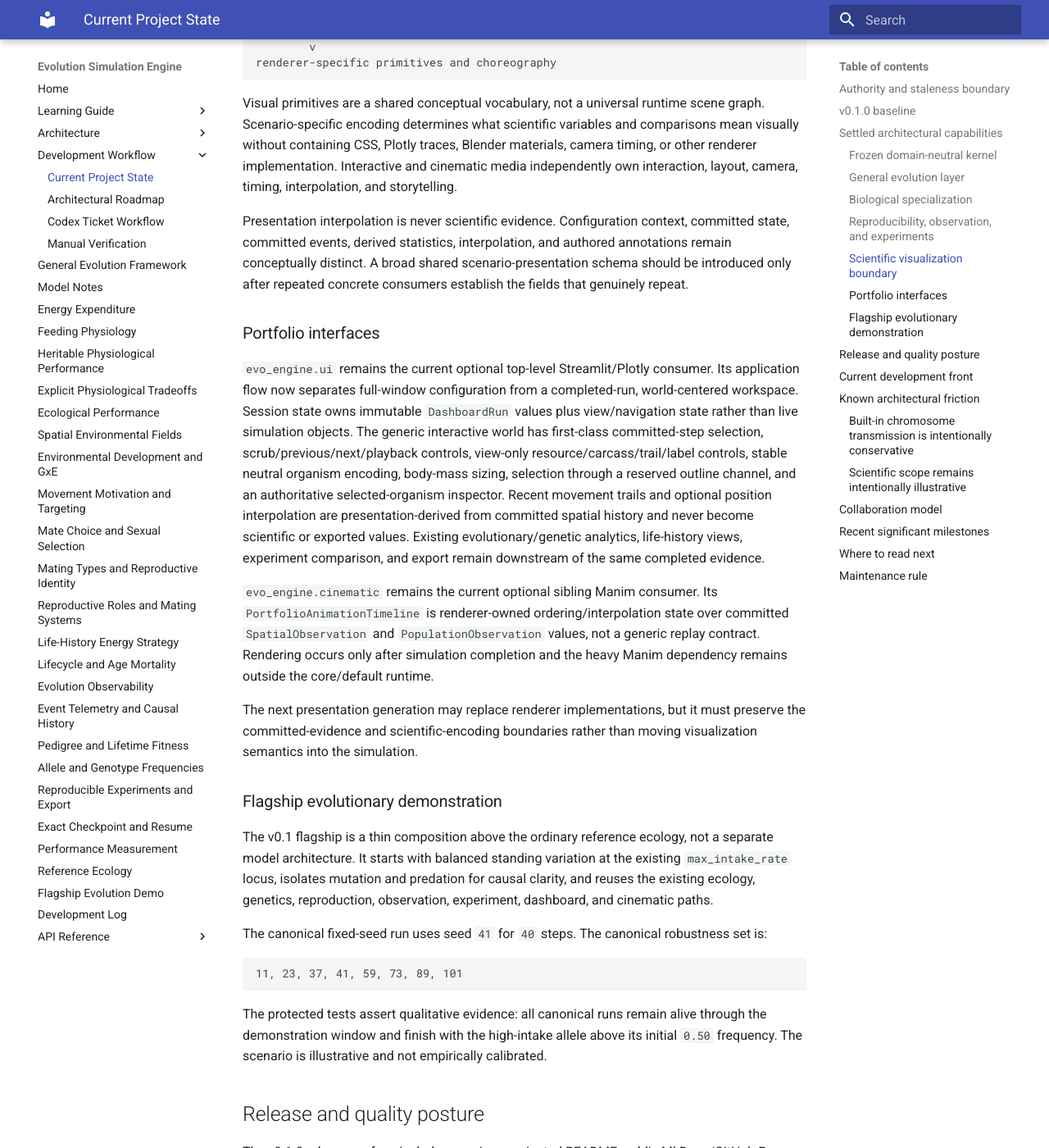
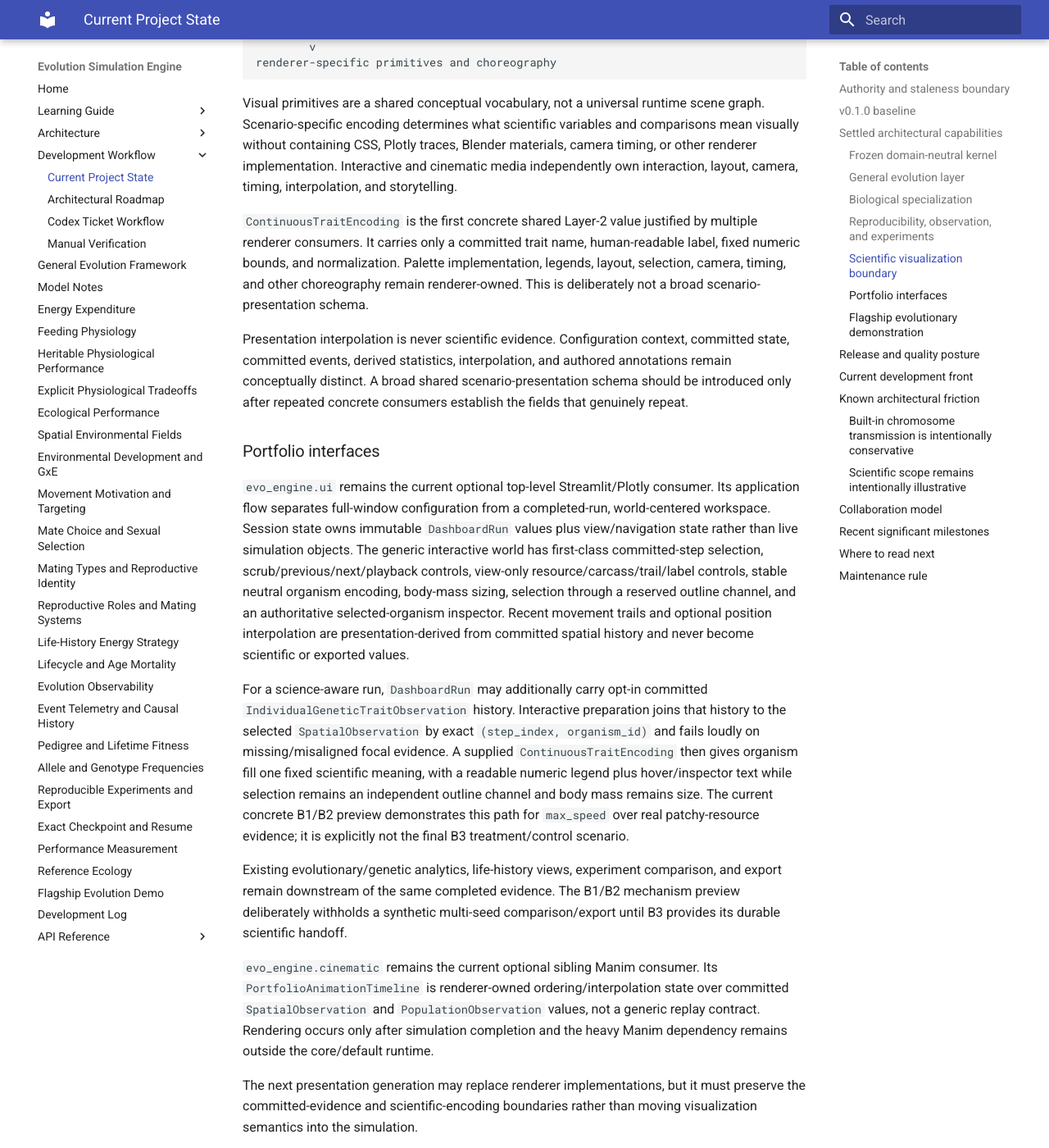
Before and after one commit to abdullahkhan57721/evolution-simulation-engine, an MkDocs documentation site: the page built from docs/development/current_state.md, in a window 1280 px wide and 1400 px high, scrolled down 4731 px. Shown: the whole window at 82% size. Built offline with MkDocs 1.6.1 and Material for MkDocs 9.7.7, drawn with Linux system fonts in a browser that asks for light colours; some of the changed text lies outside the part shown.

Commit message:
V2 I3: update science aware presentation state

```diff
--- a/docs/development/current_state.md
+++ b/docs/development/current_state.md
@@ -217,6 +217,12 @@ camera timing, or other renderer implementation. Interactive and cinematic media
 independently own interaction, layout, camera, timing, interpolation, and
 storytelling.
 
+`ContinuousTraitEncoding` is the first concrete shared Layer-2 value justified by
+multiple renderer consumers. It carries only a committed trait name, human-readable
+label, fixed numeric bounds, and normalization. Palette implementation, legends,
+layout, selection, camera, timing, and other choreography remain renderer-owned.
+This is deliberately not a broad scenario-presentation schema.
+
 Presentation interpolation is never scientific evidence. Configuration context,
 committed state, committed events, derived statistics, interpolation, and authored
 annotations remain conceptually distinct. A broad shared scenario-presentation
@@ -226,7 +232,7 @@ fields that genuinely repeat.
 ### Portfolio interfaces
 
 `evo_engine.ui` remains the current optional top-level Streamlit/Plotly consumer.
-Its application flow now separates full-window configuration from a completed-run,
+Its application flow separates full-window configuration from a completed-run,
 world-centered workspace. Session state owns immutable `DashboardRun` values plus
 view/navigation state rather than live simulation objects. The generic interactive
 world has first-class committed-step selection, scrub/previous/next/playback
@@ -234,9 +240,22 @@ controls, view-only resource/carcass/trail/label controls, stable neutral organi
 encoding, body-mass sizing, selection through a reserved outline channel, and an
 authoritative selected-organism inspector. Recent movement trails and optional
 position interpolation are presentation-derived from committed spatial history and
-never become scientific or exported values. Existing evolutionary/genetic
-analytics, life-history views, experiment comparison, and export remain downstream
-of the same completed evidence.
+never become scientific or exported values.
+
+For a science-aware run, `DashboardRun` may additionally carry opt-in committed
+`IndividualGeneticTraitObservation` history. Interactive preparation joins that
+history to the selected `SpatialObservation` by exact `(step_index, organism_id)`
+and fails loudly on missing/misaligned focal evidence. A supplied
+`ContinuousTraitEncoding` then gives organism fill one fixed scientific meaning,
+with a readable numeric legend plus hover/inspector text while selection remains an
+independent outline channel and body mass remains size. The current concrete B1/B2
+preview demonstrates this path for `max_speed` over real patchy-resource evidence;
+it is explicitly not the final B3 treatment/control scenario.
+
+Existing evolutionary/genetic analytics, life-history views, experiment comparison,
+and export remain downstream of the same completed evidence. The B1/B2 mechanism
+preview deliberately withholds a synthetic multi-seed comparison/export until B3
+provides its durable scientific handoff.
 
 `evo_engine.cinematic` remains the current optional sibling Manim consumer. Its
 `PortfolioAnimationTimeline` is renderer-owned ordering/interpolation state over
@@ -295,14 +314,15 @@ Post-v0.1 development has **two coordinated parallel fronts**:
    than renderer mechanics.
 
 The immediate integration question is no longer whether patchy resources, a
-heritable performance tradeoff, or a generic interactive world exist: all now have
-concrete implementations and evidence. Scenario discovery can test whether the
-resource/tradeoff composition yields a simple, robust, causally legible evolutionary
-demonstration. The interactive front can proceed from its generic world primitives
-to scenario-specific scientific encoding, legends/accessibility, matched comparison,
-and deeper analysis while consuming the selective per-organism trait observation
-seam. Cinematic work remains a sibling renderer concern rather than a shared scene
-runtime.
+heritable performance tradeoff, a generic interactive world, or focal interactive
+trait encoding exist: all now have concrete implementations and evidence. Scenario
+discovery still owns whether the resource/tradeoff composition yields the simplest
+robust, causally legible evolutionary demonstration. Once B3 provides that durable
+handoff, the interactive front can build the actual matched treatment/control
+workspace, scenario-primary metrics, event emphasis, representative-organism
+inspection, and deeper analysis without reverse-engineering scientific conclusions
+from renderer behavior. Cinematic work remains a sibling renderer concern rather
+than a shared scene runtime.
 
 Other longer-term modeled fronts remain:
 
@@ -362,6 +382,12 @@ cycle time, architectural correctness, recoverability, and user attention.
 
 Newest first; this is a capability summary, not a changelog.
 
+- **Science-aware interactive trait encoding:** added the small shared
+  `ContinuousTraitEncoding` value, opt-in committed individual-trait history in
+  completed dashboard results, strict spatial/trait evidence joins, fixed
+  continuous organism fill with readable legend and textual inspection, and a
+  B1/B2 `max_speed` mechanism preview that intentionally stops short of B3's
+  treatment/control claim.
 - **Interactive world presentation foundation:** established immutable UI-only
   world primitives over committed spatial evidence, first-class committed-step
   playback/scrubbing, view-only environmental layers and movement trails, stable
```
